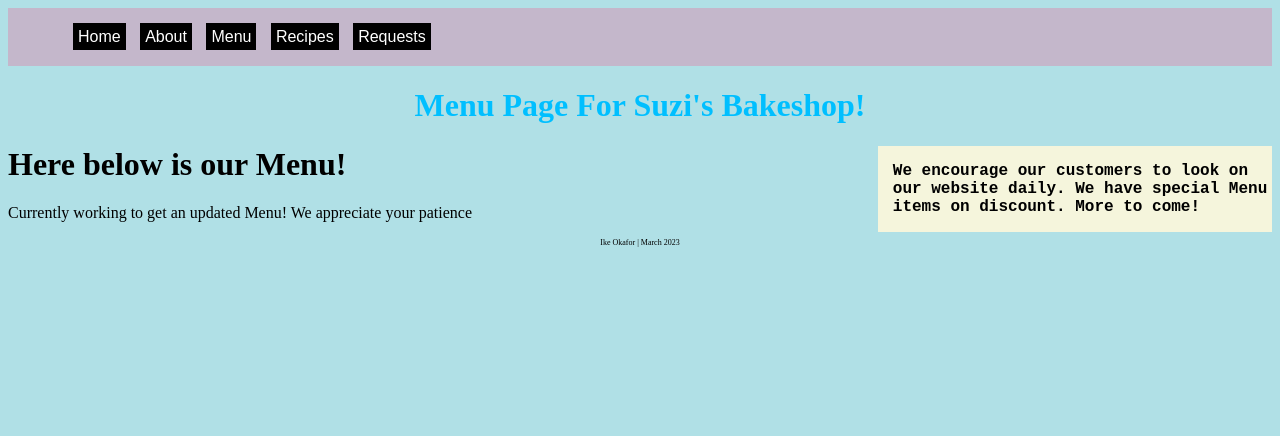
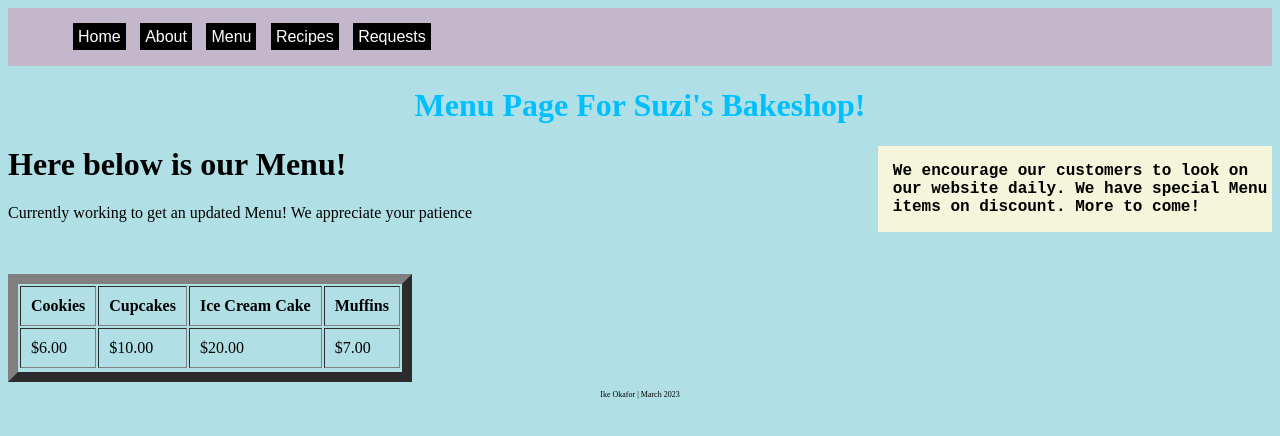
Before and after one commit to iokafor4490/suzis-bakeshop, a plain HTML site: page Pages/Menu.html in a window 1280 px wide. Drawn offline with Linux system fonts and the light colour scheme.

Commit message:
Made changes to Menu

```diff
--- a/Pages/Menu.html
+++ b/Pages/Menu.html
@@ -91,6 +91,32 @@ header {
             <p>Currently working to get an updated Menu! We appreciate your patience</p>
 
         </main>
+     <br>
+     <br>
+
+     <table border="10" cellpadding="10">
+
+           <tr>
+            <th>Cookies</th>
+            <th>Cupcakes</th>
+            <th>Ice Cream Cake</th>
+            <th>Muffins</th>
+
+           </tr>
+            <td>$6.00</td>
+            <td>$10.00</td>
+            <td>$20.00</td>
+            <td>$7.00</td>
+
+
+            <tr>
+
+
+
+           </tr>
+
+
+     </table>
 </body>
 
 <footer style="text-align: center">
```
Also changed, not shown: Pages/About.html (+7 -4 lines).
